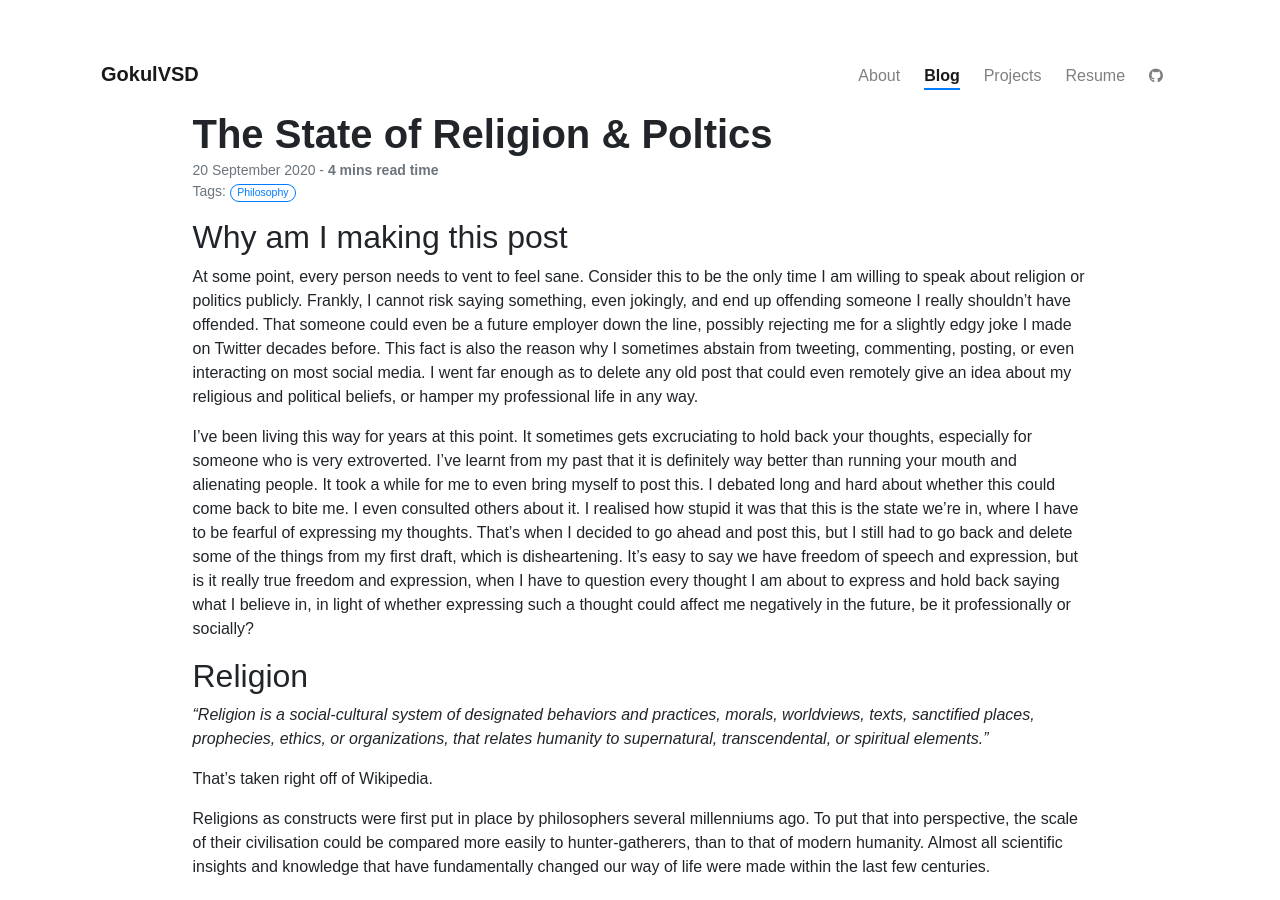
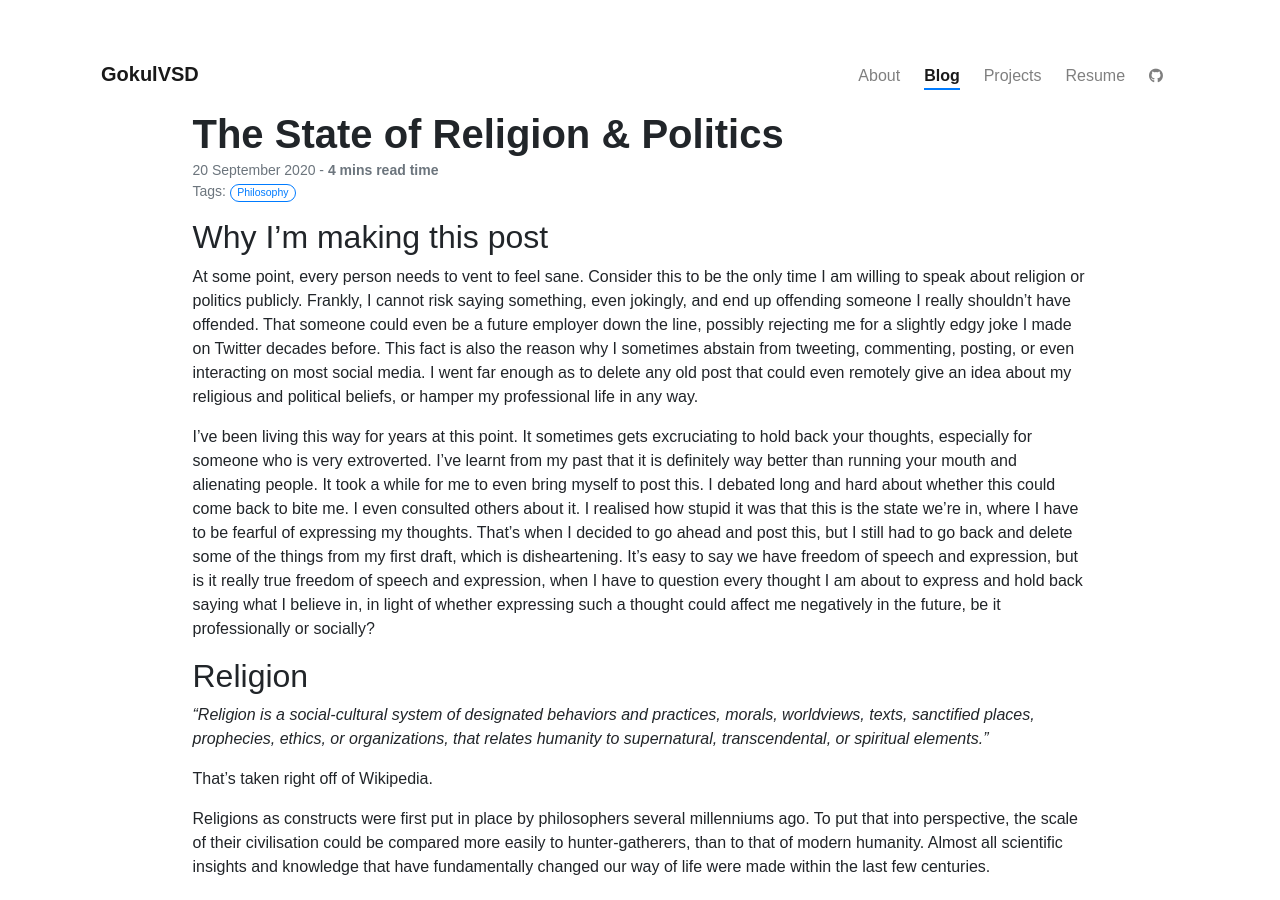
Before and after one commit to GokulVSD/gokulvsd.github.io, a Jekyll site: the page built from _posts/2020-09-20-the-state-of-religion-&-politics.md, in a window 1280 px wide and 900 px high. Built offline with Jekyll 4.4.1, drawn with Linux system fonts in a browser that asks for light colours; nearby versions of some CDN libraries; some web fonts are replaced; our own code applies the rules of GitHub Pages for plain Markdown files; library files that are not in the unit come from our copies.

Commit message:
Fixed typos

```diff
--- a/_posts/2020-09-20-the-state-of-religion-&-politics.md
+++ b/_posts/2020-09-20-the-state-of-religion-&-politics.md
@@ -1,16 +1,16 @@
 ---
-title: The State of Religion & Poltics
+title: The State of Religion & Politics
 tags: [Philosophy]
 style: fill
 color: dark
 description: I try to articulate my thoughts on religion and politics, and why I shy away from being vocal about it.
 ---
 
-## Why am I making this post
+## Why I'm making this post
 
 At some point, every person needs to vent to feel sane. Consider this to be the only time I am willing to speak about religion or politics publicly. Frankly, I cannot risk saying something, even jokingly, and end up offending someone I really shouldn't have offended. That someone could even be a future employer down the line, possibly rejecting me for a slightly edgy joke I made on Twitter decades before. This fact is also the reason why I sometimes abstain from tweeting, commenting, posting, or even interacting on most social media. I went far enough as to delete any old post that could even remotely give an idea about my religious and political beliefs, or hamper my professional life in any way.
 
-I've been living this way for years at this point. It sometimes gets excruciating to hold back your thoughts, especially for someone who is very extroverted. I've learnt from my past that it is definitely way better than running your mouth and alienating people. It took a while for me to even bring myself to post this. I debated long and hard about whether this could come back to bite me. I even consulted others about it. I realised how stupid it was that this is the state we're in, where I have to be fearful of expressing my thoughts. That's when I decided to go ahead and post this, but I still had to go back and delete some of the things from my first draft, which is disheartening. It's easy to say we have freedom of speech and expression, but is it really true freedom and expression, when I have to question every thought I am about to express and hold back saying what I believe in, in light of whether expressing such a thought could affect me negatively in the future, be it professionally or socially?
+I've been living this way for years at this point. It sometimes gets excruciating to hold back your thoughts, especially for someone who is very extroverted. I've learnt from my past that it is definitely way better than running your mouth and alienating people. It took a while for me to even bring myself to post this. I debated long and hard about whether this could come back to bite me. I even consulted others about it. I realised how stupid it was that this is the state we're in, where I have to be fearful of expressing my thoughts. That's when I decided to go ahead and post this, but I still had to go back and delete some of the things from my first draft, which is disheartening. It's easy to say we have freedom of speech and expression, but is it really true freedom of speech and expression, when I have to question every thought I am about to express and hold back saying what I believe in, in light of whether expressing such a thought could affect me negatively in the future, be it professionally or socially?
 
 ## Religion
 
```
